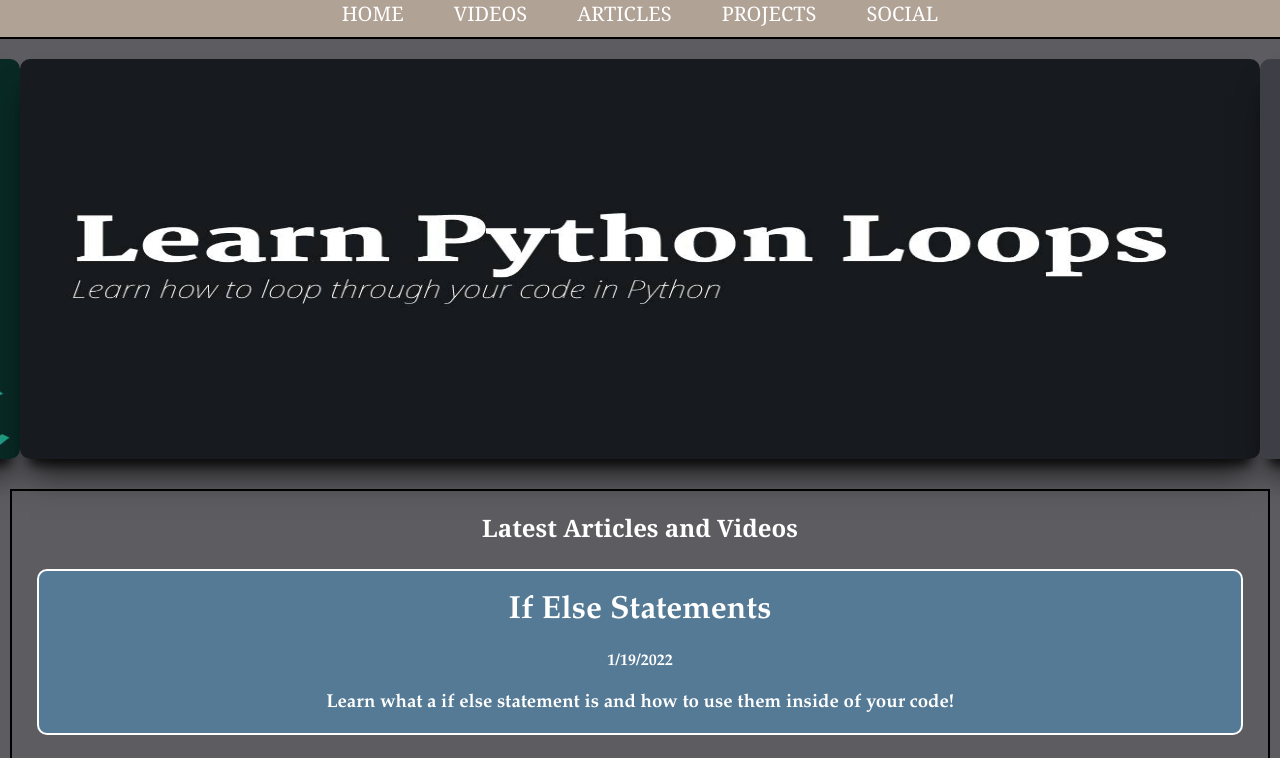
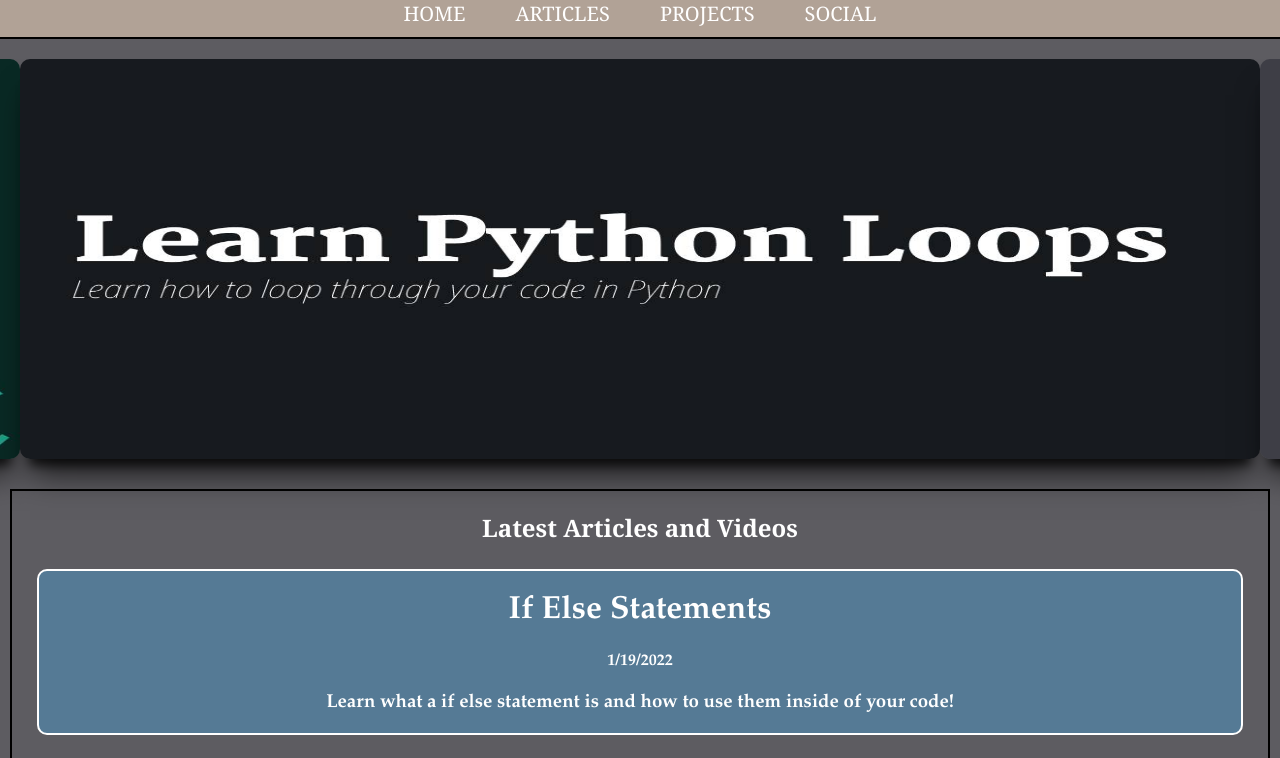
Before and after one commit to Jacob-Hoskins/JacobsCorner, a React (Create React App) app: page / in a window 1280 px wide. Shown: the top 758 px of the page. Built offline with nearby package versions, Linux system fonts and the light colour scheme.

Commit message:
Got rid of Videos, netlify doesnt support

```diff
--- a/src/App.js
+++ b/src/App.js
@@ -3,7 +3,7 @@ import styled from 'styled-components';
 import { BrowserRouter as Router, Routes, Route, Navigate, Link} from 'react-router-dom';
 import './App.css';
 import Home from './Pages/Home';
-import Videos from './Pages/Videos';
+// import Videos from './Pages/Videos';
 import Articles from './Pages/Articles';
 import Projects from './Pages/Projects';
 import Social from './Pages/Social';
@@ -20,7 +20,7 @@ function App() {
     <Router>
       <Routes>
         <Route path='/' element={<Home />} />
-        <Route path='/videos' element={<Videos />} />
+        {/* <Route path='/videos' element={<Videos />} /> */}
         <Route path='/articles' element={<Articles />} />
         <Route path='/projects' element={<Projects />} />
         <Route path='/social' element={<Social />} />
--- a/src/components/Nav.js
+++ b/src/components/Nav.js
@@ -8,7 +8,7 @@ function Nav() {
         <NavBar>
             <NavMenu>
                  <Link to='/'><span>HOME</span></Link>
-                 <Link to="/videos"><span>VIDEOS</span></Link>
+                 {/* <Link to="/videos"><span>VIDEOS</span></Link> */}
                  <Link to='/articles'><span>ARTICLES</span></Link>
                  <Link to='/projects'><span>PROJECTS</span></Link>
                  <Link to='/social'><span>SOCIAL</span></Link>
```
